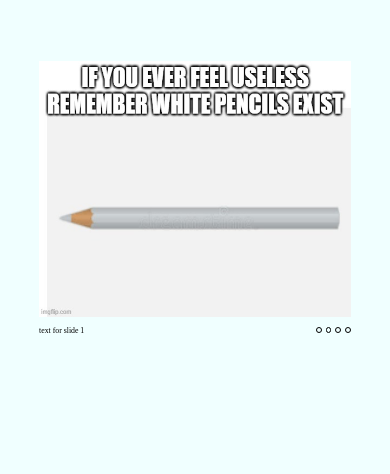
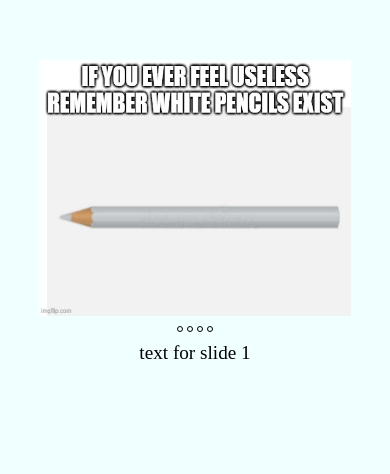
Before and after one commit to UserJah/cssMemSlider, a plain HTML site: page cssMemSlider/index.html in a window 390 px wide. Shown: the part 210-684 px from the top of the page. Drawn offline with Linux system fonts and the light colour scheme.

Commit message:
feat: add mobile version (Mon, May 16, 2022 01:53:32 PM)

```diff
--- a/cssMemSlider/index.html
+++ b/cssMemSlider/index.html
@@ -10,25 +10,25 @@
 </head>
 <body>
     <div class="wrapper">
-        <div class="slider">
-            <div class="slides">
-
         <input type="radio" name="rad" id="s1" checked>
         <input type="radio" name="rad" id="s2">
         <input type="radio" name="rad" id="s3">
         <input type="radio" name="rad" id="s4">
-
+        <div class="slider">
+            <div class="slides">
                 <div class="slide s1"><img src="./assets/pencil.jpg" alt="pencil"></div>
                 <div class="slide"><img src="./assets/perfect_card.jpg" alt="card"></div>
                 <div class="slide"><img src="./assets/pixar.gif" alt="pixar"></div>
                 <div class="slide"><img src="./assets/surprise.gif" alt="surprise"></div>
             </div>
         </div>
+        <div class="text-overflow">
             <div class="text-block">
                 <div class="text t1"><span>text for slide 1</span></div>
                 <div class="text"><span>text for slide 2</span></div>
                 <div class="text"><span>text for slide 3</span></div>
                 <div class="text"><span>text for slide 4</span></div>
+            </div>
         </div>
         <div class="navigation">
             <label for="s1" class="navigation-item"></label>
--- a/cssMemSlider/style.css
+++ b/cssMemSlider/style.css
@@ -1,6 +1,6 @@
 body {
     background-color: azure;
-    font-size: 2vw;
+    font-size: 1.5rem;
     display: flex;
     align-items: center;
     justify-content: center;
@@ -10,7 +10,7 @@ body {
 
 .wrapper {
     padding: 10%;
-    max-width: 90%;
+    /* min-width: 25rem; */
     height: auto;
     display: grid;
     grid-template-areas: "slider slider"
@@ -26,16 +26,39 @@ body {
     justify-self: flex-end;
 }
 
-.text-block {
+@media screen and (max-width: 768px) {
+    body {
+        font-size: 1.2rem;
+    }
+    .wrapper {
+        grid-template-areas: "slider"
+                            "navigation"
+                            "text";
+    }
+
+    .navigation {
+        justify-self: center;
+    }
+
+    .text-overflow {
+        justify-self: center;
+    }
+
+    .text {
+        text-align: center;
+    }
+}
+
+.text-overflow {
     overflow: hidden;
     height: auto;
     grid-area: text;
 }
 
-.text {
+.text-block {
     width: 400%;
+    height: 100%;
     display: flex;
-    height: 100%;
 }
 
 .slider {
@@ -44,6 +67,10 @@ body {
     grid-area: slider;
 }
 
+.text {
+    width: 25%;
+    transition: 0.5s;
+}
 
 .slides {
     width: 400%;
@@ -58,8 +85,6 @@ body {
     flex-direction: column-reverse;
 }
 
-span {
-}
 
 .slide img{
     width: 100%;
@@ -86,38 +111,42 @@ input {
     transition: 0.5s;
 }
 
+label {
+    text-decoration: none;
+}
+
 .navigation .navigation-item:focus {
     background: black;
 }
 
-#s1:checked ~  .s1 {
+#s1:checked ~ .slider .slides .s1 {
     margin-left: 0;
 }
 
-#s2:checked ~ .s1 {
+#s2:checked ~ .slider .slides .s1 {
     margin-left: -25%;
 }
 
-#s3:checked ~ .s1 {
+#s3:checked ~ .slider .slides .s1 {
     margin-left: -50%;
 }
 
-#s4:checked ~ .s1 {
+#s4:checked ~ .slider .slides .s1 {
     margin-left: -75%;
 }
 
-#s1:checked ~  .text-block {
+#s1:checked ~ .text-overflow .text-block .t1 {
     margin-left: 0;
 }
 
-#s2:checked ~ .text-block {
+#s2:checked ~ .text-overflow .text-block .t1 {
     margin-left: -25%;
 }
 
-#s3:checked ~ .text-block {
+#s3:checked ~ .text-overflow .text-block .t1 {
     margin-left: -50%;
 }
 
-#s4:checked ~ .text-block {
+#s4:checked ~ .text-overflow .text-block .t1 {
     margin-left: -75%;
 }
```
Lines whose indentation alone changed are shown as unchanged.
